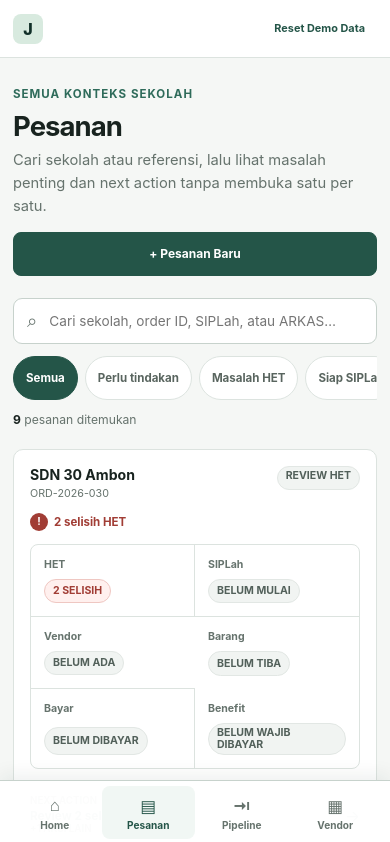
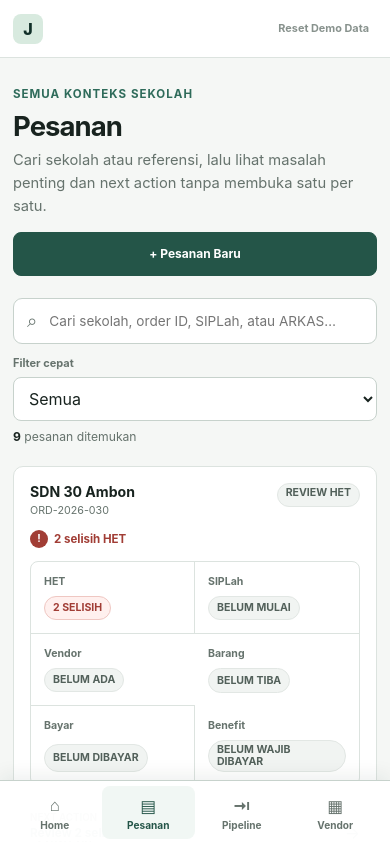
Before and after one commit to basbuss0x/JPA-Operations-Workspace-interactive-prototype, a React (Vite) app: page /orders in a window 390 px wide. Shown: the top 842 px of the page. Built offline with nearby package versions, Linux system fonts and the light colour scheme.

Commit message:
Add explicit mobile workspace navigation

```diff
--- a/src/components/layout/app-shell.tsx
+++ b/src/components/layout/app-shell.tsx
@@ -67,7 +67,7 @@ export function AppShell() {
             <span className="prototype-dot" />
             State demo tersimpan lokal
           </div>
-          <Button variant="ghost" size="sm" onClick={() => setResetOpen(true)}>
+          <Button className="topbar__reset" variant="ghost" size="sm" onClick={() => setResetOpen(true)}>
             Reset Demo Data
           </Button>
         </header>
--- a/src/components/ui/tabs.tsx
+++ b/src/components/ui/tabs.tsx
@@ -20,6 +20,7 @@ export function Tabs<T extends string>({ items, active, onChange, label }: TabsP
   }, [active])
 
   return (
+    <>
       <div className="tabs" role="tablist" aria-label={label}>
         {items.map((item) => (
           <button
@@ -37,5 +38,12 @@ export function Tabs<T extends string>({ items, active, onChange, label }: TabsP
           </button>
         ))}
       </div>
+      <label className="tabs__mobile-picker">
+        <span>Bagian aktif</span>
+        <select aria-label={label} value={active} onChange={(event) => onChange(event.target.value as T)}>
+          {items.map((item) => <option key={item.id} value={item.id}>{item.label}</option>)}
+        </select>
+      </label>
+    </>
   )
 }
--- a/src/routes/order-workspace-page.tsx
+++ b/src/routes/order-workspace-page.tsx
@@ -81,7 +81,7 @@ export function OrderWorkspacePage() {
     const next = new URLSearchParams(searchParams)
     if (tab === 'overview') next.delete('tab')
     else next.set('tab', tab)
-    setSearchParams(next, { replace: true })
+    setSearchParams(next)
   }
 
   const openOverride = () => {
--- a/src/routes/orders-page.tsx
+++ b/src/routes/orders-page.tsx
@@ -93,6 +93,12 @@ export function OrdersPage() {
             </button>
           ))}
         </div>
+        <label className="quick-filter-picker">
+          <span>Filter cepat</span>
+          <select aria-label="Filter cepat" value={activeFilter} onChange={(event) => updateParam('filter', event.target.value)}>
+            {filters.map((filter) => <option key={filter.id} value={filter.id}>{filter.label}</option>)}
+          </select>
+        </label>
       </section>
 
       <div className="result-count">
--- a/src/styles/index.css
+++ b/src/styles/index.css
@@ -861,6 +861,10 @@ p {
   gap: 7px;
 }
 
+.quick-filter-picker {
+  display: none;
+}
+
 .filter-chip {
   min-height: 34px;
   padding: 0 12px;
@@ -1082,6 +1086,10 @@ p {
   border-bottom-color: var(--forest-700);
 }
 
+.tabs__mobile-picker {
+  display: none;
+}
+
 .workspace-grid {
   display: grid;
   grid-template-columns: repeat(2, minmax(0, 1fr));
@@ -2857,7 +2865,7 @@ p {
   .topbar {
     min-height: 58px;
     justify-content: space-between;
-    padding: 0 18px;
+    padding: 0 calc(18px + env(safe-area-inset-right)) 0 calc(18px + env(safe-area-inset-left));
   }
 
   .mobile-brand {
@@ -2884,7 +2892,7 @@ p {
     display: grid;
     grid-template-columns: repeat(4, 1fr);
     min-height: 64px;
-    padding: 5px 8px calc(5px + env(safe-area-inset-bottom));
+    padding: 5px calc(8px + env(safe-area-inset-right)) calc(5px + env(safe-area-inset-bottom)) calc(8px + env(safe-area-inset-left));
     background: rgba(255, 255, 255, 0.98);
     border-top: 1px solid var(--line-strong);
     box-shadow: 0 -5px 18px rgba(20, 45, 37, 0.07);
@@ -2912,7 +2920,7 @@ p {
   }
 
   .app-main {
-    padding: 28px 18px 100px;
+    padding: 28px 18px calc(100px + env(safe-area-inset-bottom));
   }
 
   .next-action {
@@ -3113,7 +3121,7 @@ p {
 
   .modal-backdrop {
     align-items: end;
-    padding: 0;
+    padding: 0 0 env(safe-area-inset-bottom);
   }
 
   .modal {
@@ -3122,14 +3130,53 @@ p {
     border-radius: 14px 14px 0 0;
   }
 
+  .modal__footer {
+    position: sticky;
+    bottom: 0;
+    padding-bottom: calc(14px + env(safe-area-inset-bottom));
+  }
+
   .modal__footer .button {
     flex: 1;
   }
+
+  .tabs {
+    display: none;
+  }
+
+  .tabs__mobile-picker {
+    display: grid;
+    gap: 7px;
+  }
+
+  .tabs__mobile-picker span,
+  .quick-filter-picker span {
+    color: var(--muted);
+    font-size: 0.69rem;
+    font-weight: 750;
+  }
+
+  .tabs__mobile-picker select,
+  .quick-filter-picker select {
+    width: 100%;
+    min-height: 44px;
+    padding: 0 11px;
+    color: var(--ink);
+    background: var(--surface);
+    border: 1px solid var(--line-strong);
+    border-radius: 8px;
+  }
+
+  .tabs__mobile-picker select:focus-visible,
+  .quick-filter-picker select:focus-visible {
+    border-color: var(--forest-700);
+    box-shadow: 0 0 0 3px var(--forest-100);
+  }
 }
 
 @media (max-width: 420px) {
   .topbar {
-    padding: 0 13px;
+    padding: 0 calc(13px + env(safe-area-inset-right)) 0 calc(13px + env(safe-area-inset-left));
   }
 
   .mobile-brand strong {
@@ -3144,14 +3191,21 @@ p {
     font-size: 0.68rem;
   }
 
+  .topbar__reset {
+    min-height: 32px;
+    padding-inline: 7px;
+    color: var(--muted);
+    font-weight: 650;
+    opacity: 0.78;
+  }
+
   .quick-filters {
-    flex-wrap: nowrap;
-    overflow-x: auto;
-    padding-bottom: 4px;
-  }
-
-  .filter-chip {
-    flex: 0 0 auto;
+    display: none;
+  }
+
+  .quick-filter-picker {
+    display: grid;
+    gap: 7px;
   }
 
   .next-action__actions {
```
Also changed, not shown: 2 other files (tests, documents, lock files or other folders). Lines whose indentation alone changed are shown as unchanged.
